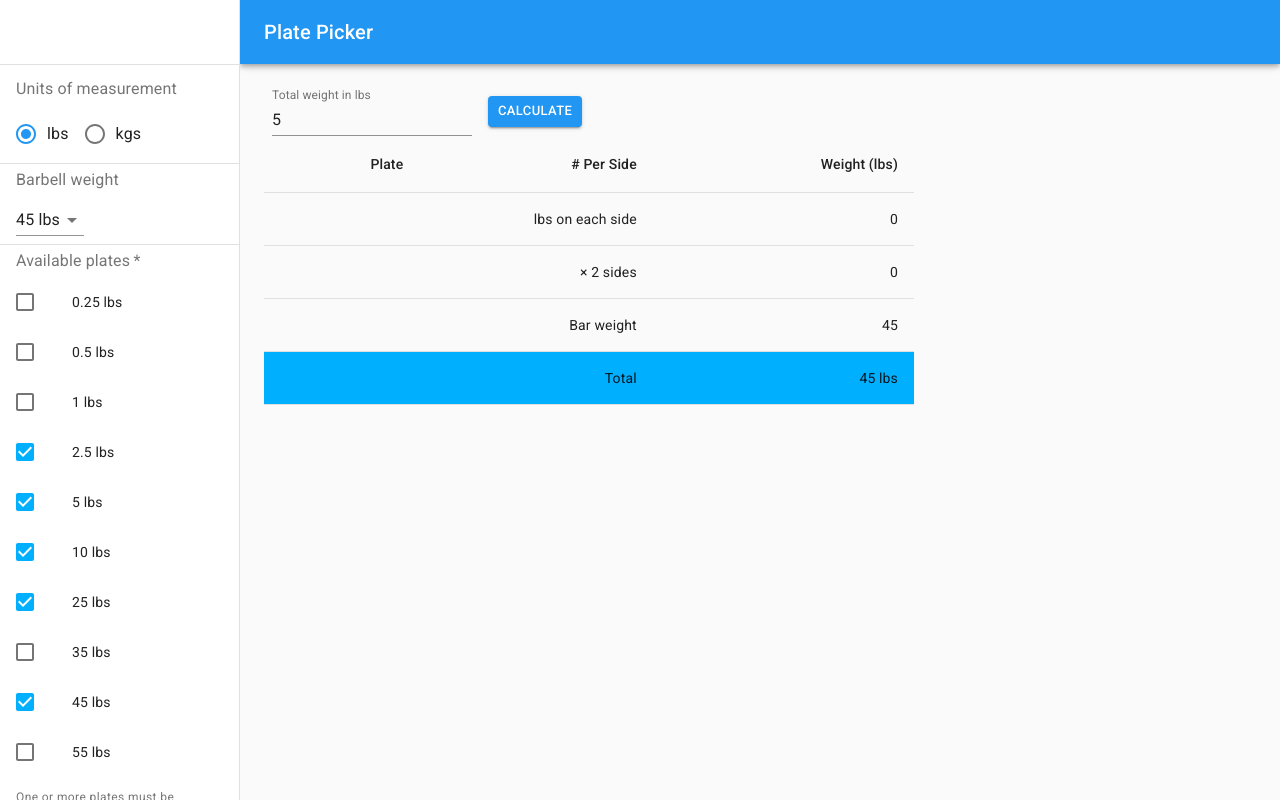
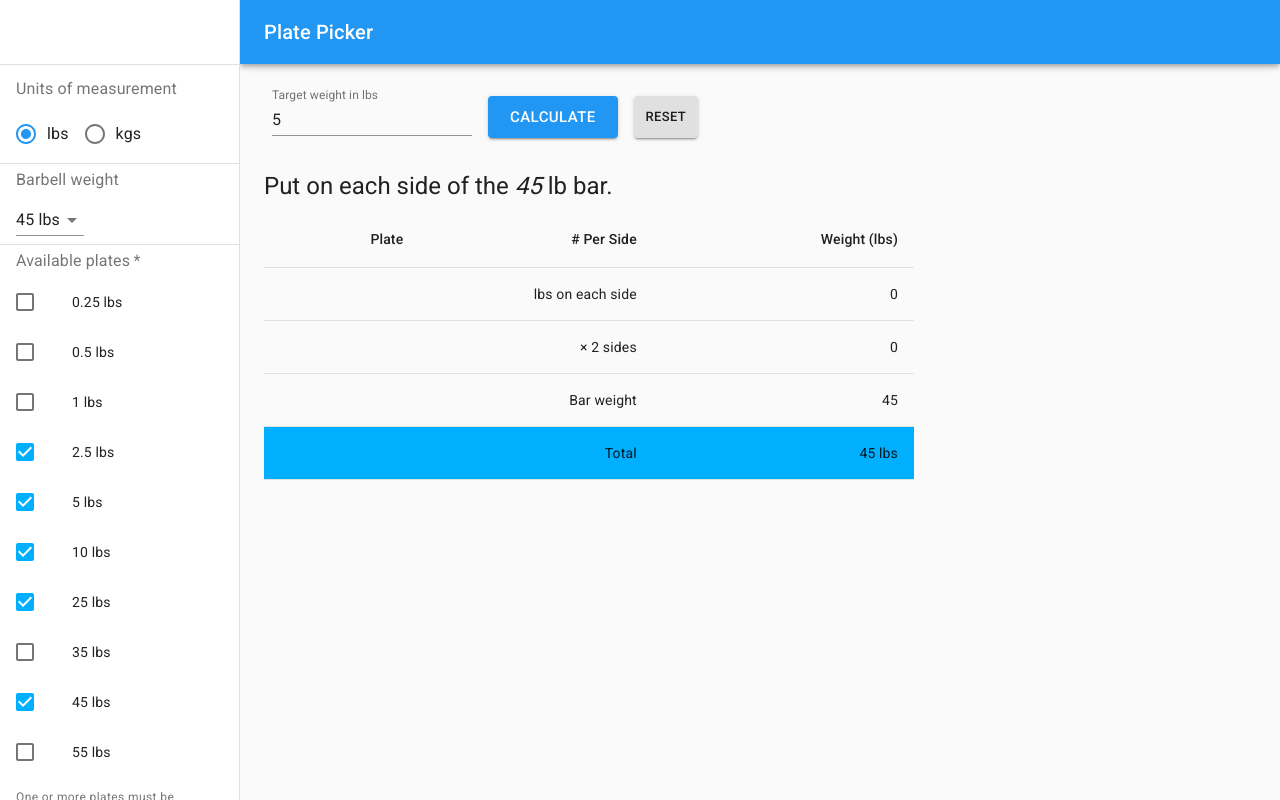
Before and after one commit to BillyBunn/plate-picker, a React (Create React App) app: page / in a window 1280 px wide. Both pictures are taken after typing "5" into the empty fields and a click on the button "CALCULATE". Built offline with nearby package versions, Linux system fonts and the light colour scheme.

Commit message:
adds text instructions

```diff
--- a/src/Context.js
+++ b/src/Context.js
@@ -55,7 +55,6 @@ export const reducer = (state = defaultState, action) => {
       return { ...state, currentBar };
 
     case 'CALCULATE':
-      // console.log(payload);
       let availablePlates = state.plates[state.currentUnits].reduce(
         (acc, plate) => {
           if (plate.available) acc.push(plate.weight);
@@ -63,15 +62,17 @@ export const reducer = (state = defaultState, action) => {
         },
         []
       );
-      // console.log(
-      //   calcPlates(payload, availablePlates, state.currentBar.weight)
-      // );
       const currentWeight = calcPlates(
         payload,
         availablePlates,
         state.currentBar[state.currentUnits]
       );
       return { ...state, currentWeight };
+
+    case 'RESET':
+      console.log('reset');
+      window.localStorage.removeItem('plate-picker');
+      return { ...state, currentWeight: null };
 
     default:
       return state;
--- a/src/components/Page.js
+++ b/src/components/Page.js
@@ -1,5 +1,6 @@
 import React from 'react';
 import AppBar from '@material-ui/core/AppBar';
+import Container from '@material-ui/core/Container';
 import Divider from '@material-ui/core/Divider';
 import Drawer from '@material-ui/core/Drawer';
 import Hidden from '@material-ui/core/Hidden';
@@ -12,6 +13,7 @@ import { makeStyles, useTheme } from '@material-ui/core/styles';
 import DrawerForm from './DrawerForm';
 import WeightForm from './WeightForm';
 import WeightTable from './WeightTable'
+import WeightText from './WeightText'
 import { Application} from '../App';
 
 
@@ -115,11 +117,13 @@ function Page(props) {
           </Drawer>
         </Hidden>
       </nav>
-      <main className={classes.content}>
+      <Container className={classes.content}>
         <div className={classes.toolbar} />
         <WeightForm />
+        {/* <Divider /> */}
+        {state.currentWeight && <WeightText />}
         {state.currentWeight && <WeightTable />}
-      </main>
+      </Container>
     </div>
   );
 }
--- a/src/components/WeightForm.js
+++ b/src/components/WeightForm.js
@@ -3,12 +3,13 @@ import { makeStyles } from '@material-ui/core/styles';
 import TextField from '@material-ui/core/TextField';
 import Button from '@material-ui/core/Button';
 
-import { Application} from '../App';
+import { Application } from '../App';
 
 const useStyles = makeStyles(theme => ({
   container: {
     display: 'flex',
-    flexWrap: 'wrap'
+    flexWrap: 'wrap',
+    paddingBottom: theme.spacing(3)
   },
   textField: {
     marginLeft: theme.spacing(1),
@@ -21,7 +22,7 @@ const useStyles = makeStyles(theme => ({
 }));
 
 const WeightForm = () => {
-  const {state, dispatch} = React.useContext(Application)
+  const { state, dispatch } = React.useContext(Application);
 
   const [weight, setWeight] = React.useState(0);
   const handleWeightChange = e => {
@@ -38,9 +39,9 @@ const WeightForm = () => {
 
   const classes = useStyles();
   return (
-    <form onSubmit={handleSubmit}>
+    <form onSubmit={handleSubmit} className={classes.container}>
       <TextField
-        label={`Total weight in ${state.currentUnits}`}
+        label={`Target weight in ${state.currentUnits}`}
         id="margin-none"
         className={classes.textField}
         autoComplete={`Total weight in ${state.currentUnits}`}
@@ -49,13 +50,21 @@ const WeightForm = () => {
       />
       <Button
         variant="contained"
-        size="small"
+        size="large"
         color="primary"
         className={classes.button}
         type="submit"
       >
         Calculate
       </Button>
+      <Button
+        variant="contained"
+        size="small"
+        className={classes.button}
+        onClick={() => dispatch({ type: 'RESET' })}
+      >
+        Reset
+      </Button>
     </form>
   );
 };
--- a/src/components/WeightTable.js
+++ b/src/components/WeightTable.js
@@ -17,10 +17,12 @@ const useStyles = makeStyles(theme => ({
   table: {
     maxWidth: 650
   },
-  totalRow: {
+  total: {
     background: theme.palette.secondary.main,
     color: theme.palette.primary.main
-    // color: '#ffffff'
+  },
+  remainder: {
+    background: theme.palette.error.main
   }
 }));
 
@@ -83,7 +85,7 @@ const WeightTable = props => {
           </TableCell>
         </TableRow>
 
-        <TableRow className={classes.totalRow}>
+        <TableRow className={classes.total}>
           <TableCell colSpan={2} align="right">
             Total
           </TableCell>
@@ -92,11 +94,11 @@ const WeightTable = props => {
           </TableCell>
         </TableRow>
         {state.currentWeight.remainder > 0 && (
-          <TableRow>
+          <TableRow className={classes.remainder}>
             <TableCell colSpan={2} align="right">
               Remainder
             </TableCell>
-            <TableCell align="right">{state.currentWeight.remainder}</TableCell>
+            <TableCell align="right">{state.currentWeight.remainder} {state.currentUnits}</TableCell>
           </TableRow>
         )}
       </TableBody>
--- /dev/null
+++ b/src/components/WeightText.js
@@ -0,0 +1,41 @@
+import React from 'react';
+import Typography from '@material-ui/core/Typography';
+import { Application } from '../App';
+
+const WeightText = () => {
+  const { state } = React.useContext(Application);
+  const currentWeight = state.currentWeight;
+  const units = state.currentUnits.slice(0, -1);
+  const { plates, bar, targetWeight, remainder } = currentWeight;
+  return (
+    <>
+      <Typography variant="h5" gutterBottom>
+        Put{' '}
+        {plates.map(({ weight, qty }, idx, arr) => {
+          const last = idx === arr.length - 1;
+          const plural = qty > 1;
+          return (
+            <span key={idx}>
+              {arr.length > 1 && last && 'and '}
+              <strong>{qty}</strong>{' '}
+              <em>
+                {weight}
+                {plural && "'s"}
+              </em>
+              {!last ? ', ' : ` ${units} plates `}
+            </span>
+          );
+        })}{' '}
+        on each side of the <em>{bar}</em> {units} bar.
+      </Typography>
+      {remainder > 0 && (
+        <Typography>
+          You're short of {targetWeight} by {remainder} {units}. Smaller plates
+          needed to reach an exact match.
+        </Typography>
+      )}
+    </>
+  );
+};
+
+export default WeightText;
```
